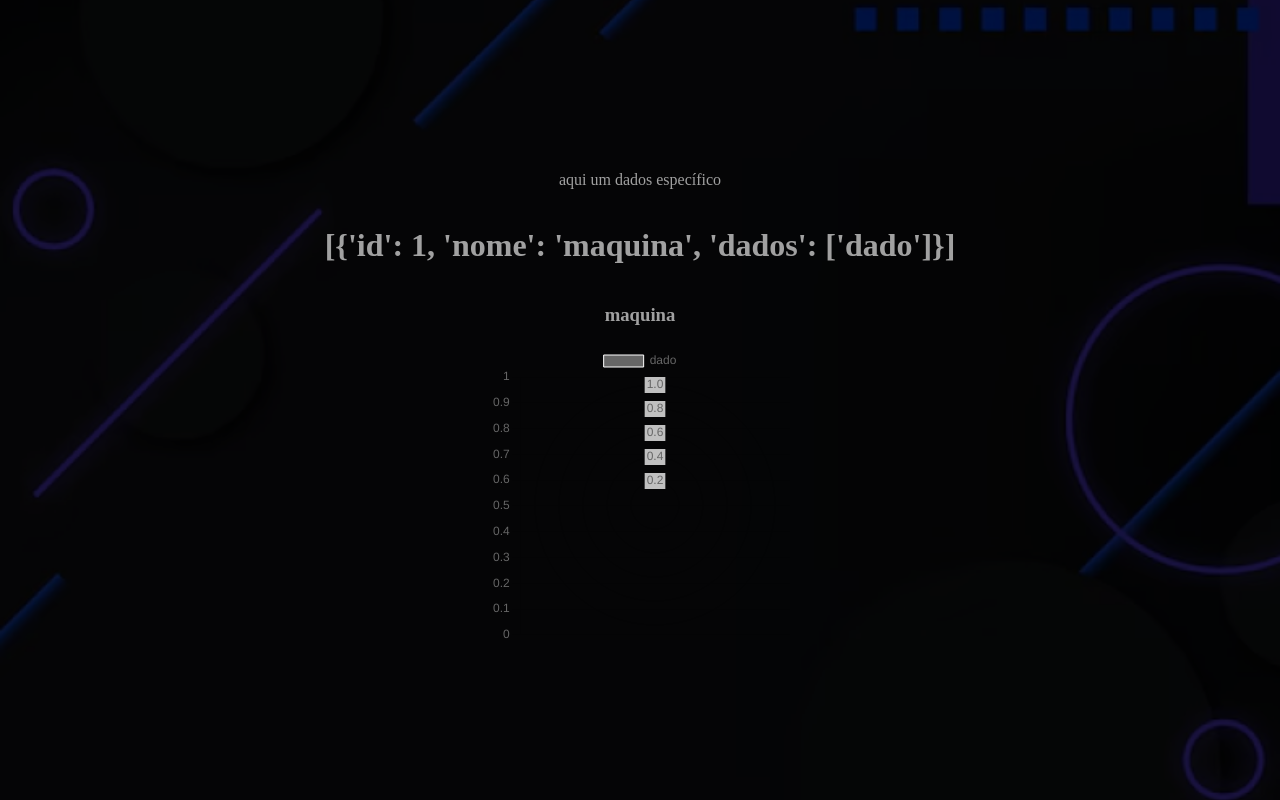
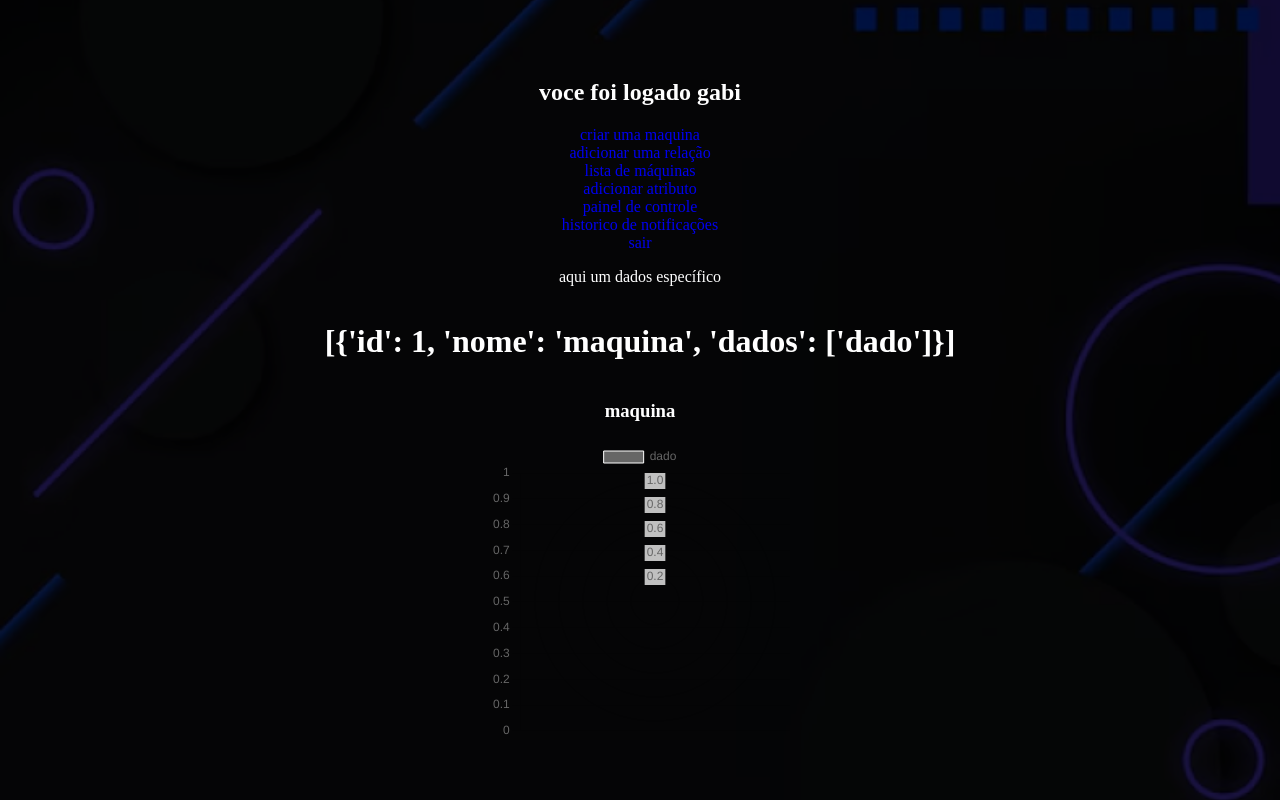
Before and after one commit to GabrielvMarinho/ProjetoIndustria, a Flask app: page /painel_controle in a window 1280 px wide. Run offline with Flask 3, Linux system fonts and the light colour scheme; a user stored in the database is signed in; some libraries are stand-ins or nearby versions.

Commit message:
notifis menores, fundo fixo e mudanças de rotas

```diff
--- a/routes.py
+++ b/routes.py
@@ -1,9 +1,9 @@
 from flask import render_template, request, redirect, url_for, jsonify, json
-from models import Operador, Maquina, Caretaker
+from models import Operador, Maquina
 from forms import SignUpForm, dadosMaquina, cadastroMaquina
 from flask_login import current_user, logout_user, login_user, login_required
 from flask_socketio import join_room
-
+from singleton import Caretaker
 
 
 
@@ -16,15 +16,10 @@ def register_routes(app, db, socketio):
 
     @app.route("/historico")
     def retornar_historico():
-        notificacoes = Caretaker.getAllMementos(current_user.id)
+        notificacoes = Caretaker.getInstance().getAllMementos(current_user.id)
         return render_template("historico.html", notificacoes=notificacoes)
 
-    @app.route("/painel_controle")
-    @login_required
-    def painel_controle():
-        maquinas = current_user.maquinas
-        listaMaquinas = [{"id":maquina.id, "nome":maquina.nome, "dados":list(maquina.dadosDict.keys())} for maquina in maquinas]
-        return render_template("painel_controle.html", maquinas = listaMaquinas)
+
 
 
     @app.route("/retornar_user")
@@ -114,7 +109,7 @@ def register_routes(app, db, socketio):
             )
             db.session.add(maquina)
             db.session.commit()
-            return redirect(url_for("pagina_principal"))
+            return redirect(url_for("painel_controle"))
         return render_template("adicionar_maquinas.html", form=form)
 
     @app.route("/minhas_maquinas")
@@ -123,10 +118,14 @@ def register_routes(app, db, socketio):
         maquinas = current_user.maquinas
         return render_template("minhas_maquinas.html", maquinas=maquinas)
 
-    @app.route("/pagina_principal")
+
+
+    @app.route("/painel_controle")
     @login_required
-    def pagina_principal():
-        return render_template("pagina_principal.html")
+    def painel_controle():
+        maquinas = current_user.maquinas
+        listaMaquinas = [{"id":maquina.id, "nome":maquina.nome, "dados":list(maquina.dadosDict.keys())} for maquina in maquinas]
+        return render_template("painel_controle.html", maquinas = listaMaquinas)
 
     #routes relacionado ao login-----------------------------------------------------
     @app.route("/sair")
@@ -158,7 +157,7 @@ def register_routes(app, db, socketio):
             if operador:
                 if operador.password == form.password.data:
                     login_user(operador)
-                    return redirect(url_for("pagina_principal"))
+                    return redirect(url_for("painel_controle"))
                 else:
                     return "errou a senha faca denovo"
             else:
--- a/run.py
+++ b/run.py
@@ -3,8 +3,8 @@ import threading
 from random import randint
 from flask_socketio import SocketIO
 from time import sleep
-from models import Maquina, Operador, Caretaker
-
+from models import Maquina, Operador
+from singleton import Caretaker
 app, socketio = create_app()
 
 
@@ -41,7 +41,7 @@ def tarefa():
 
                                 socketio.emit('notificacoes',notificacaoDict, room=operador.id)
                                 #caretaker chamando seu metodos estatico para criar um memento
-                                Caretaker.createMemento(maquina)
+                                Caretaker.getInstance().createMemento(maquina)
 
                     elif dado<dadoMin:
 
@@ -59,9 +59,8 @@ def tarefa():
                                 socketio.emit('notificacoes',notificacaoDict, room=operador.id)
                                 #caretaker chamando seu metodos estatico para criar um memento
 
-                                Caretaker.createMemento(maquina)
+                                Caretaker.getInstance().createMemento(maquina)
 
-                print("nada")
 
                 db.session.commit()
 
--- a/static/css/style.css
+++ b/static/css/style.css
@@ -1,6 +1,4 @@
 *{
-    cursor:not-allowed;
-    color:rgb(161, 161, 161);
     text-decoration:none;
 }
 
@@ -22,7 +20,7 @@ body::before {
     background-image: url("../img/fundo.png");
     background-size: cover;
     background-position: center;
-    position: absolute;
+    position: fixed;
     top: 0;
     left: 0;
     width: 100%;
--- a/templates/painel_controle.html
+++ b/templates/painel_controle.html
@@ -3,6 +3,16 @@
 {% block title %} Add Relação {% endblock %}
 
 {% block content %}
+
+    <h2>voce foi logado {{current_user.username}}</h2>
+    <a href="{{url_for('adicionar_maquinas')}}">criar uma maquina</a>
+    <a href="{{url_for('add_relacao')}}">adicionar uma relação</a>
+    <a href="{{url_for('minhas_maquinas')}}">lista de máquinas</a>
+    <a href="{{url_for('lista_maquinas_atributos')}}">adicionar atributo </a>
+    <a href="{{url_for('painel_controle')}}">painel de controle</a>
+    <a href="{{url_for('retornar_historico')}}">historico de notificações</a>
+
+    <a href="{{url_for('sair')}}">sair</a>
 
     <p>aqui um dados específico</p>
     <h1 id="dado">{{maquinas}}</h1>
@@ -78,7 +88,7 @@
         const notif = document.getElementById("notificacoes")
         notif.innerHTML += `
 
-        <div class="${tipoMensagem}">
+        <div class="notificacao ${tipoMensagem}">
             <img class = "icone" src=${url}>
             <div class="separaIconeTexto">
                 <h1 class="texto">${obj["mensagem"]}</h1>
```
Also changed, not shown: other parts of static/css/style.css (+17 -38 lines), models.py (+0 -15 lines), singleton.py (added, +24 -0 lines), templates/pagina_principal.html (deleted, +0 -17 lines), instance/database.db.
